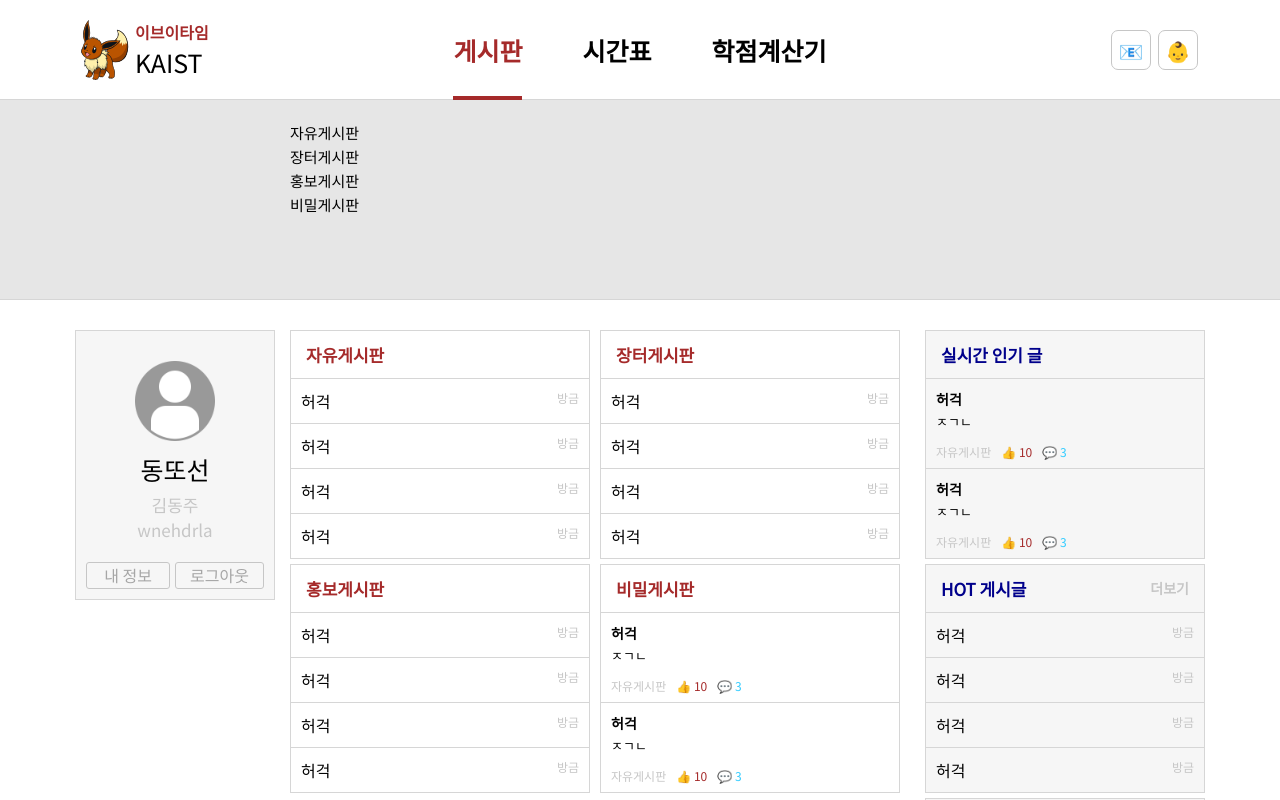
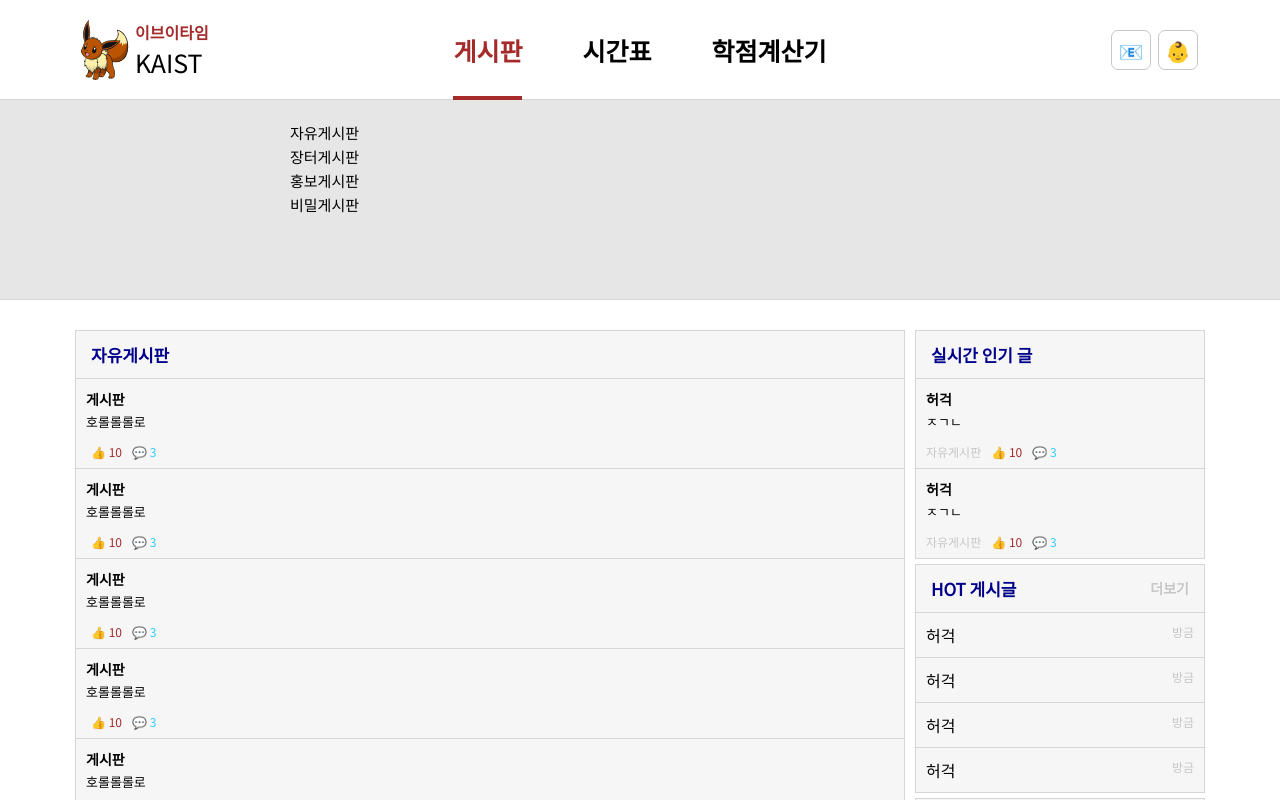
Before and after one commit to dongjoo0-0/EveryTime, a React (Create React App) app: page /1 in a window 1280 px wide. Shown: the top 800 px of the page. Built offline with nearby package versions, Linux system fonts and the light colour scheme.

Commit message:
make card with data getting from server

```diff
--- a/package.json
+++ b/package.json
@@ -6,8 +6,11 @@
     "@testing-library/jest-dom": "^5.14.1",
     "@testing-library/react": "^11.2.7",
     "@testing-library/user-event": "^12.8.3",
+    "async": "^3.2.0",
+    "axios": "^0.21.1",
     "react": "^17.0.2",
     "react-dom": "^17.0.2",
+    "react-router-dom": "^5.2.0",
     "react-scripts": "4.0.3",
     "web-vitals": "^1.1.2"
   },
--- /dev/null
+++ b/src/App.js
@@ -0,0 +1,16 @@
+import React, { Component } from 'react';
+import Nav from './components/Nav';
+import Body from './components/Body';
+
+class App extends Component {
+  render(){
+    return(
+      <div>
+        <Nav />
+        <Body />
+      </div>
+    );
+  }
+}
+
+export default App;
--- a/src/components/Body.css
+++ b/src/components/Body.css
@@ -17,7 +17,7 @@
   position: absolute;
   right: 25px;
   top: 0;
-  width: 280px;
+  width: 290px;
   height: 300px;
 }
 
@@ -25,6 +25,12 @@
   position: relative;
   left: 240px;
   width: 620px;
+}
+
+#mainboards {
+  position: relative;
+  left: 25px;
+  width: 830px;
 }
 
 /* Left style */
--- a/src/components/Body.js
+++ b/src/components/Body.js
@@ -2,6 +2,9 @@ import React, { Component } from 'react';
 import './Body.css';
 import profile from '../default-user-icon-13.jpg';
 import Card from './Card';
+import { Route } from 'react-router-dom';
+
+const axios = require('axios');
 
 class Left extends Component {
   render(){
@@ -23,6 +26,10 @@ class Left extends Component {
 }
 
 class BoardList extends Component {
+  state ={
+    data : this.props.data
+  };
+
   render(){
     return(
       <div id="boards">
@@ -31,24 +38,28 @@ class BoardList extends Component {
           title="자유게시판"
           router="/1"
           type="list"
+          data={this.state.data[1]}
         />
         <Card
           func="cardboard"
           title="장터게시판"
           router="/2"
           type="list"
+          data={this.state.data[2]}
         />
         <Card
           func="cardboard"
           title="홍보게시판"
           router="/3"
           type="list"
+          data={this.state.data[3]}
         />
         <Card
           func="cardboard"
           title="비밀게시판"
           router="/4"
           type="article"
+          data={this.state.data[4]}
         />
       </div>
     )
@@ -80,16 +91,80 @@ class Right extends Component {
   }
 }
 
-class Body extends Component {
+
+class CardBoard extends Component {
   render(){
-    return (
-      <div id="wrapper">
-        <Left />
-        <BoardList />
-        <Right />
+    const boardtype = {
+      '1' : "자유게시판",
+      '2' : "장터게시판",
+      '3' : "홍보게시판",
+      '4' : "비밀게시판",
+      'hotcontent' : "HOT 게시글",
+      'bestboards' : "BEST 게시판"
+    }
+
+    const title = boardtype[this.props.match.params.board];
+
+    return(
+      <div id="mainboards">
+        <Card
+          title={title}
+          type="cardboard"
+        />
       </div>
     );
   }
 }
 
+
+class Body extends Component {
+  state = {
+    data : null,
+  }
+
+  getData = () => {
+    axios
+      .get('http://localhost:3000')
+      .then(
+        returnData => {
+          console.log(returnData);
+          this.setState({data : returnData.data});
+        }
+      )
+  }
+
+  componentDidMount() {
+    this.getData();
+  }
+
+  render(){
+    console.log(this.state.data);
+    if(this.state.data === null){
+      // Render loading state ...
+      return (
+        <div id="wrapper">
+          <Route exact path="/" component={Left}/>
+          <Right />
+        </div>
+      );
+    } else {
+
+      return(
+        <div id="wrapper">
+          <Route exact path="/" component={Left}/>
+          <Route exact path="/"
+            component={() => <BoardList data={this.state.data} />}
+          />
+          <Route path="/:board" component={CardBoard}/>
+          <Right />
+        </div>
+      );
+    }
+  }
+}
+
+
+
+
+
 export default Body;
--- a/src/components/Card.js
+++ b/src/components/Card.js
@@ -40,6 +40,9 @@ class CardList extends Component {
 
 class Card extends Component {
   render(){
+
+    console.log(this.props.data);
+
     const boxes = [];
 
     const title = [
@@ -57,6 +60,17 @@ class Card extends Component {
 
     const boardtype = ["자유게시판", "장터게시판", "홍보게시판", "비밀게시판"];
 
+
+    if(this.props.data){
+      for(let i=0; i<this.props.data.length; i++){
+        boxes.push(
+          <CardList
+            title={this.props.data[i]['title']}
+            time={this.props.data[i]['updateAt']}
+          />
+        )
+      }
+    }
 
 
     //if it needs child article type
@@ -83,6 +97,19 @@ class Card extends Component {
           />
         );
       }
+    } else if (this.props.type === 'cardboard'){
+      for (let i=0; i<10; i++){
+        boxes.push(
+          <CardArticle
+            title="게시판"
+            small="호롤롤롤로"
+            time="방금"
+            voteCnt="10"
+            commentCnt="3"
+            link="/1/1"
+          />
+        )
+      }
     }
 
 
--- a/src/components/Nav.js
+++ b/src/components/Nav.js
@@ -8,7 +8,7 @@ class TopNav extends Component {
       <nav>
         <div className="container">
           <div id="logo">
-            <img src={logo} alt="logo" href="/" />
+            <a href="/"><img src={logo} alt="logo" /></a>
             <p>
               <span id="service-name">이브이타임</span>
               <span id="campus-name">KAIST</span>
--- a/src/index.js
+++ b/src/index.js
@@ -1,15 +1,14 @@
 import React from 'react';
 import ReactDOM from 'react-dom';
 import './index.css';
-import Nav from './components/Nav';
-import Body from './components/Body';
+import App from './App'
 import reportWebVitals from './reportWebVitals';
+import { BrowserRouter } from 'react-router-dom';
 
 ReactDOM.render(
-  <React.StrictMode>
-    <Nav />
-    <Body />
-  </React.StrictMode>,
+  <BrowserRouter>
+    <App />
+  </BrowserRouter>,
   document.getElementById('root')
 );
 
```
Also changed, not shown: 1 other file (tests, documents, lock files or other folders).
